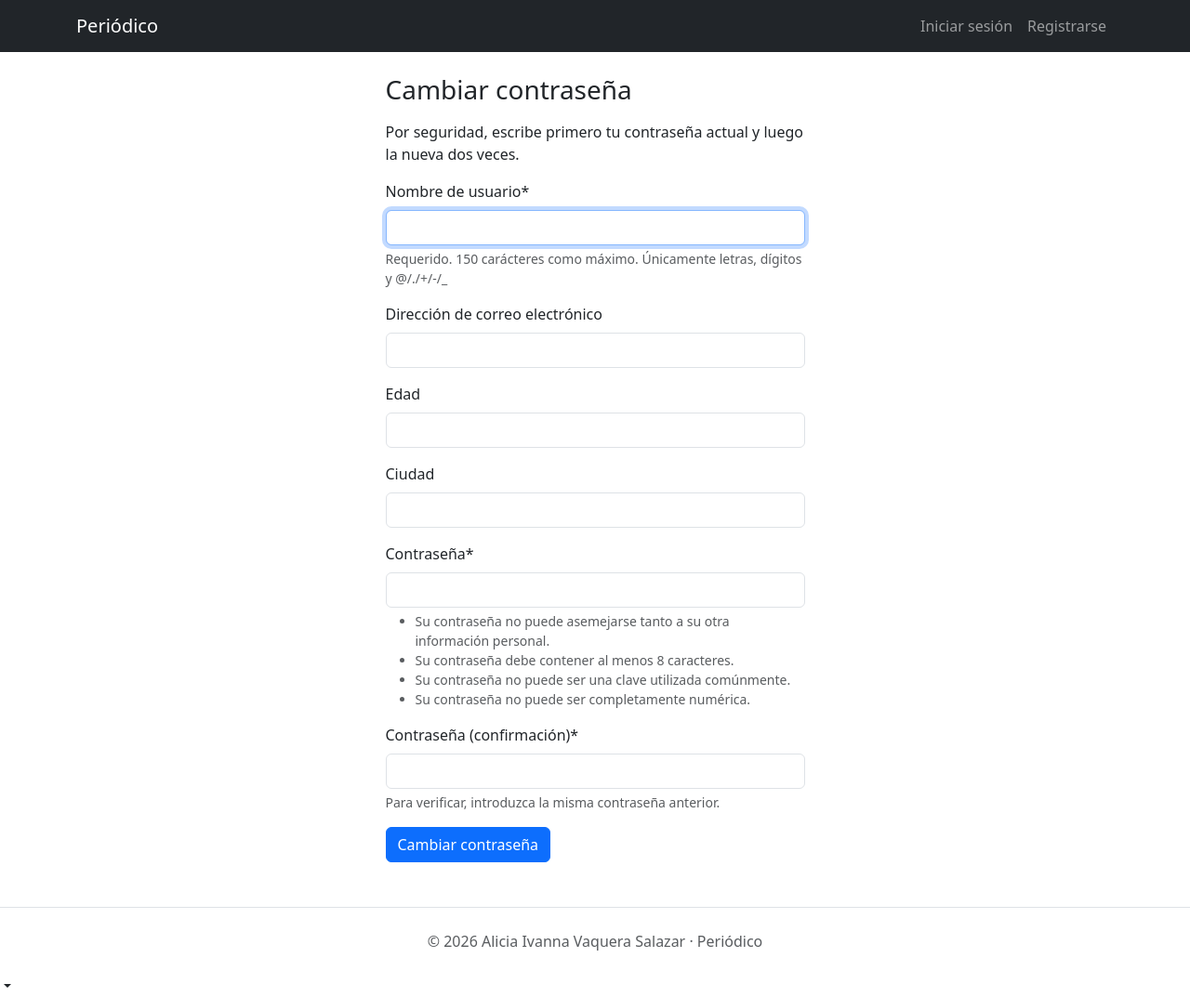
After one commit to ivaawiitaa/periodico, a Django app: template templates/registration/password_change_form.html in a window 1280 px wide. The commit adds this page. Shown: the whole page at 93% size. Run offline with Django 5.2, Linux system fonts and the light colour scheme; the template is opened without the code that fills it: values that come from a table or form of the project are taken from there, others are empty; parts of the project's set-up code (start-up, migrations or seed data) failed here and were passed over; some libraries are stand-ins or nearby versions.

Commit message:
Agregar enlace y plantillas para cambio de contraseña

```diff
--- a/templates/base.html
+++ b/templates/base.html
@@ -26,6 +26,18 @@
                  data-bs-toggle="dropdown" aria-expanded="false">
                 {{ user.username }}
               </a>
+              <ul class="dropdown-menu dropdown-menu-end">
+                <li>
+                    <a class="dropdown-item" href="{% url 'password_change' %}">Cambiar contraseña</a>
+                </li>
+                <li><hr class="dropdown-divider"></li>
+                <li>
+                    <form action="{% url 'logout' %}" method="post">
+                        {% csrf_token %}
+                        <button type="submit" class="dropdown-item">Cerrar sesión</button>
+                    </form>
+                </li>
+              </ul>
               <ul class="dropdown-menu dropdown-menu-end">
                 <li>
                   <form action="{% url 'logout' %}" method="post">
--- /dev/null
+++ b/templates/registration/password_change_form.html
@@ -0,0 +1,18 @@
+{% extends "base.html" %}
+{% load crispy_forms_tags %}
+
+{% block titulo %}Cambiar contraseña{% endblock titulo %}
+
+{% block contenido %}
+  <div class="row justify-content-center">
+    <div class="col-md-6 col-lg-5">
+      <h1 class="h3 mb-3">Cambiar contraseña</h1>
+      <p>Por seguridad, escribe primero tu contraseña actual y luego la nueva dos veces.</p>
+      <form action="" method="post">
+        {% csrf_token %}
+        {{ form|crispy }}
+        <button type="submit" class="btn btn-primary">Cambiar contraseña</button>
+      </form>
+    </div>
+  </div>
+{% endblock contenido %}
```
Also changed, not shown: templates/registration/password_change_done.html (added, +11 -0 lines).
